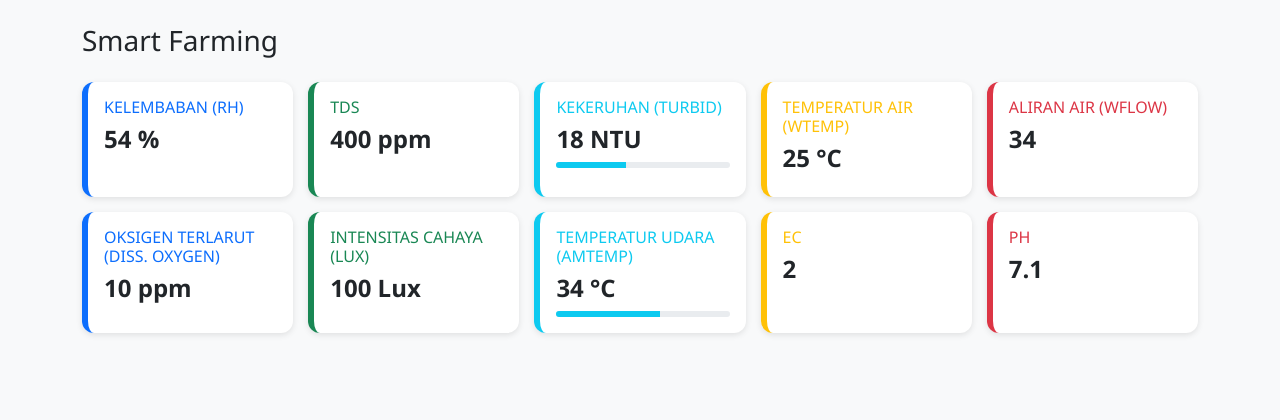
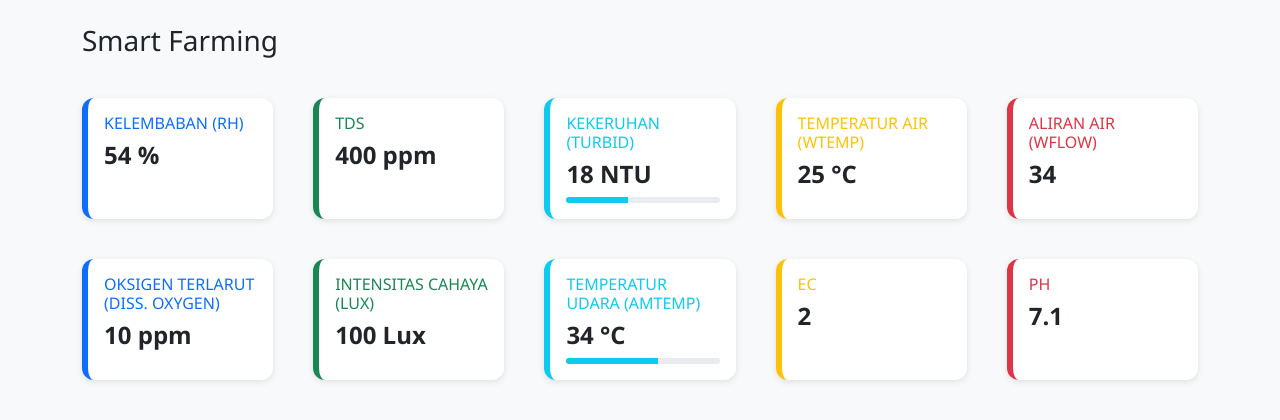
Before and after one commit to icazz/dashboard-bootstrap-058, a plain HTML site: page index.html in a window 1280 px wide. Drawn offline with Linux system fonts and the light colour scheme.

Commit message:
revisi css

```diff
--- a/style.css
+++ b/style.css
@@ -5,9 +5,10 @@ body {
 
 /* Grid untuk 5 card per baris */
 .sensor-grid {
+  margin-top: 40px;
   display: grid;
   grid-template-columns: repeat(5, 1fr);
-  gap: 15px;
+  gap: 40px;
 }
 
 .sensor-card {
```
